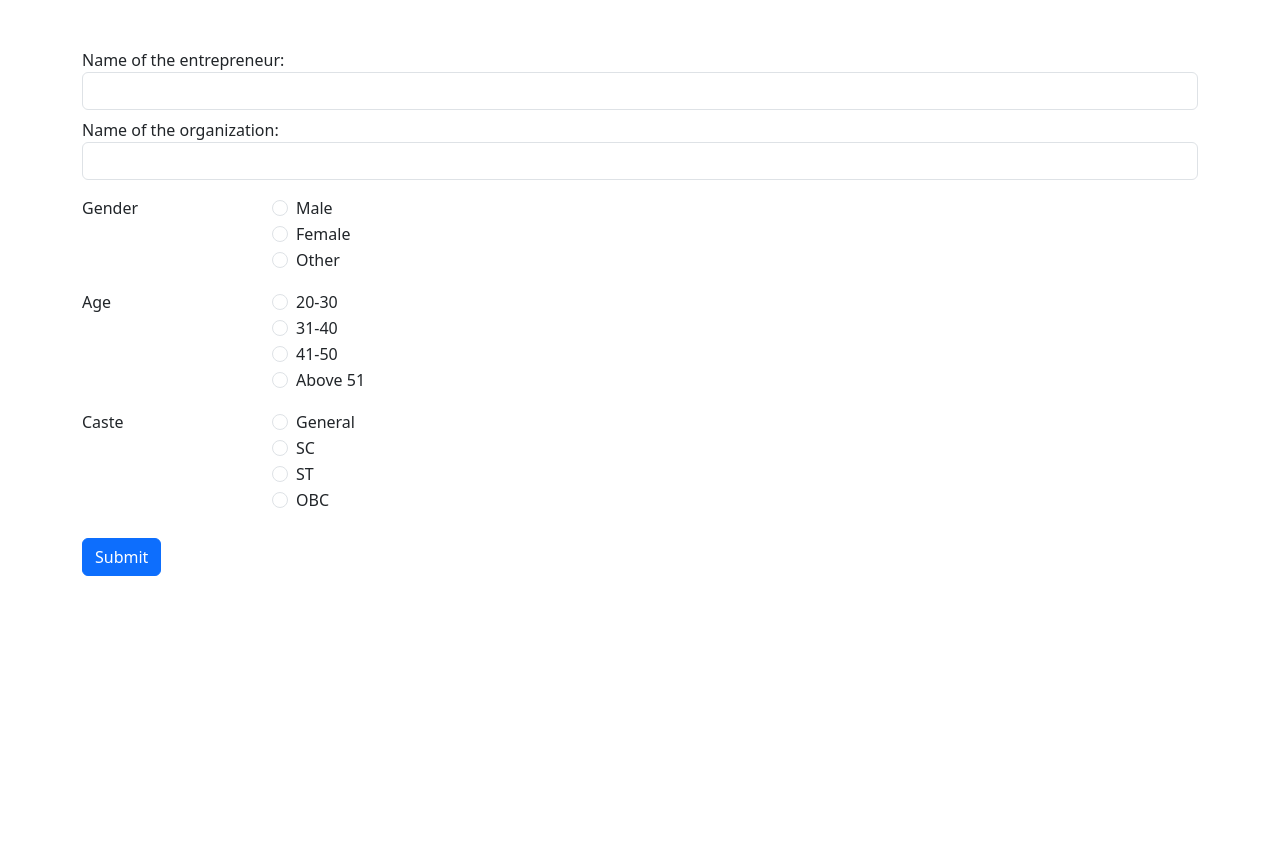
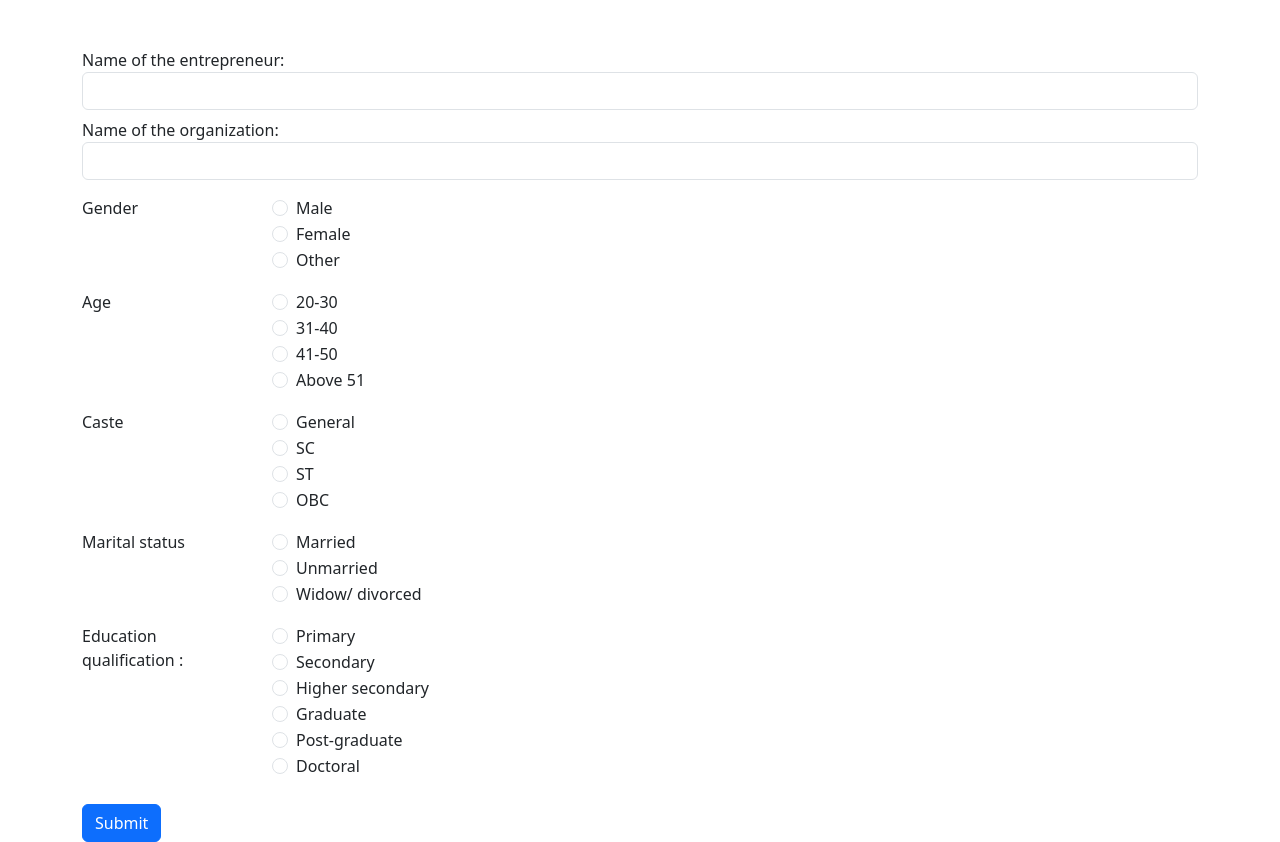
Before and after one commit to kapilpagani/notes-app, a React (Create React App) app: page / in a window 1280 px wide. Before the commit the page ends 800 px from the top, so only its background shows below. Built offline with nearby package versions, Linux system fonts and the light colour scheme.

Commit message:
Updated App

```diff
--- a/src/App2.jsx
+++ b/src/App2.jsx
@@ -35,12 +35,12 @@ export default function App2() {
     const onSubmitForm = (event) => {
       event.preventDefault();
         console.log(answers);
-        emailjs.sendForm('service_cqibb8u', 'template_a8hiqmd', form.current, '3JRMenFFDFGdapZP5')
-      .then((result) => {
-          console.log(result.text);
-      }, (error) => {
-          console.log(error.text);
-      });
+      //   emailjs.sendForm('service_cqibb8u', 'template_a8hiqmd', form.current, '3JRMenFFDFGdapZP5')
+      // .then((result) => {
+      //     console.log(result.text);
+      // }, (error) => {
+      //     console.log(error.text);
+      // });
 
 
         navigate('success')
@@ -151,6 +151,75 @@ export default function App2() {
       </div>
     </div>
   </fieldset>
+  <fieldset className="form-group mt-3">
+    <div className="row">
+      <legend className="col-form-label col-sm-2 pt-0">Marital status </legend>
+      <div className="col-sm-10">
+        <div className="form-check">
+          <input className="form-check-input" type="radio" name="question6" id="gridRadios1" value="option1" checked={answers.question6 === 'option1'} onChange={(e) => handleChange(e)}/>
+          <label className="form-check-label" htmlFor="gridRadios1">
+          Married
+          </label>
+        </div>
+        <div className="form-check">
+          <input className="form-check-input" type="radio" name="question6" id="gridRadios2" value="option2" checked={answers.question6 === 'option2'} onChange={(e) => handleChange(e)}/>
+          <label className="form-check-label" htmlFor="gridRadios2">
+          Unmarried
+          </label>
+        </div>
+        <div className="form-check">
+          <input className="form-check-input" type="radio" name="question6" id="gridRadios3" value="option3" checked={answers.question6 === 'option3'} onChange={(e) => handleChange(e)}/>
+          <label className="form-check-label" htmlFor="gridRadios3">
+          Widow/ divorced
+          </label>
+        </div>
+      </div>
+    </div>
+  </fieldset>
+
+  <fieldset className="form-group mt-3">
+    <div className="row">
+      <legend className="col-form-label col-sm-2 pt-0">Education qualification :</legend>
+      <div className="col-sm-10">
+        <div className="form-check">
+          <input className="form-check-input" type="radio" name="question7" id="gridRadios1" value="option1" checked={answers.question7 === 'option1'} onChange={(e) => handleChange(e)}/>
+          <label className="form-check-label" htmlFor="gridRadios1">
+          Primary
+          </label>
+        </div>
+        <div className="form-check">
+          <input className="form-check-input" type="radio" name="question7" id="gridRadios2" value="option2" checked={answers.question7 === 'option2'} onChange={(e) => handleChange(e)}/>
+          <label className="form-check-label" htmlFor="gridRadios2">
+          Secondary
+          </label>
+        </div>
+        <div className="form-check">
+          <input className="form-check-input" type="radio" name="question7" id="gridRadios3" value="option3" checked={answers.question7 === 'option3'} onChange={(e) => handleChange(e)}/>
+          <label className="form-check-label" htmlFor="gridRadios3">
+          Higher secondary
+          </label>
+        </div>
+        <div className="form-check">
+          <input className="form-check-input" type="radio" name="question7" id="gridRadios4" value="option4" checked={answers.question7 === 'option4'} onChange={(e) => handleChange(e)}/>
+          <label className="form-check-label" htmlFor="gridRadios4">
+          Graduate
+          </label>
+        </div>
+        <div className="form-check">
+          <input className="form-check-input" type="radio" name="question7" id="gridRadios5" value="option5" checked={answers.question7 === 'option5'} onChange={(e) => handleChange(e)}/>
+          <label className="form-check-label" htmlFor="gridRadios5">
+          Post-graduate
+          </label>
+        </div>
+        <div className="form-check">
+          <input className="form-check-input" type="radio" name="question7" id="gridRadios6" value="option6" checked={answers.question7 === 'option6'} onChange={(e) => handleChange(e)}/>
+          <label className="form-check-label" htmlFor="gridRadios6">
+          Doctoral
+          </label>
+        </div>
+      </div>
+    </div>
+  </fieldset>
   {/*
   <div className="form-group">
     <label for="exampleFormControlSelect1">Example select</label>
```
